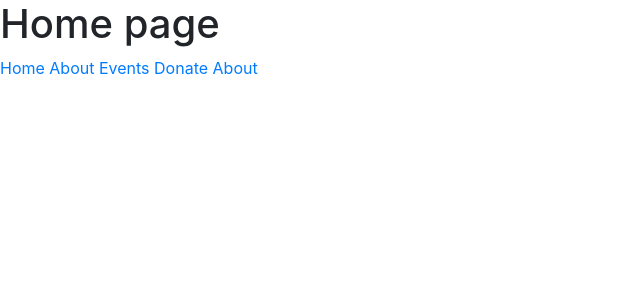
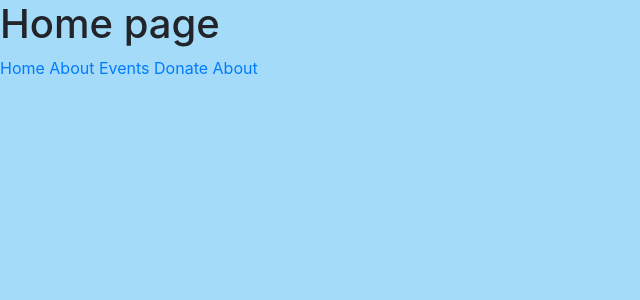
Before and after one commit to aezrapour/RIEEEHackathon2022, a Nuxt app: page / in a window 1280 px wide. Shown: the top 300 px of the page, without its empty margins (0-640 px from the left). Built offline with nearby package versions, Linux system fonts and the light colour scheme.

Commit message:
Background

```diff
--- /dev/null
+++ b/assets/main.css
@@ -0,0 +1,3 @@
+body {
+    background-color: rgb(164,219,249)
+}
--- a/nuxt.config.js
+++ b/nuxt.config.js
@@ -21,6 +21,8 @@ export default {
 
   // Global CSS: https://go.nuxtjs.dev/config-css
   css: [
+    // CSS file in the project
+    '@/assets/main.css',
   ],
 
   // Plugins to run before rendering page: https://go.nuxtjs.dev/config-plugins
```
